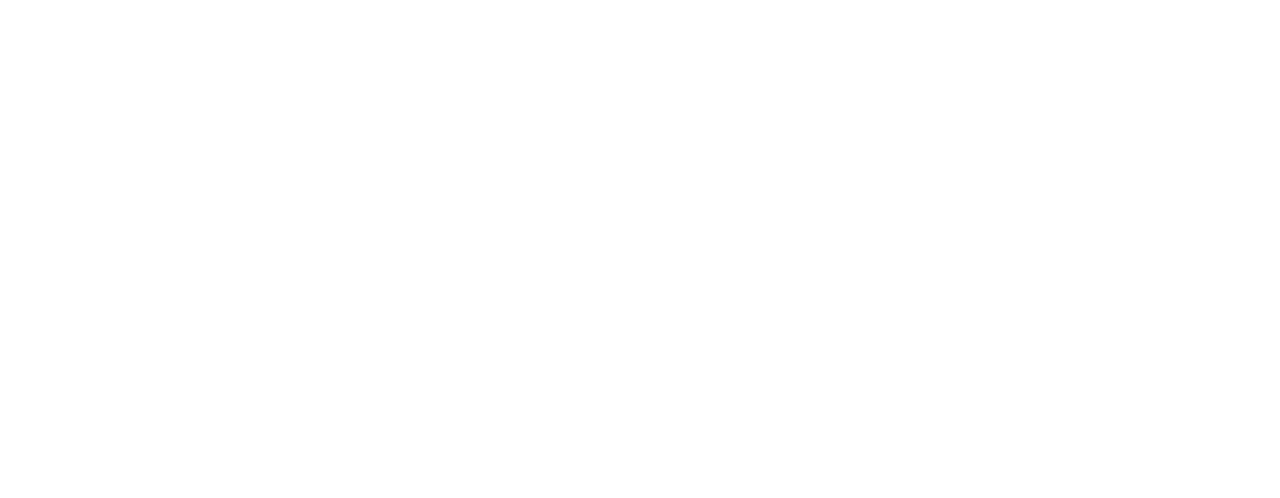
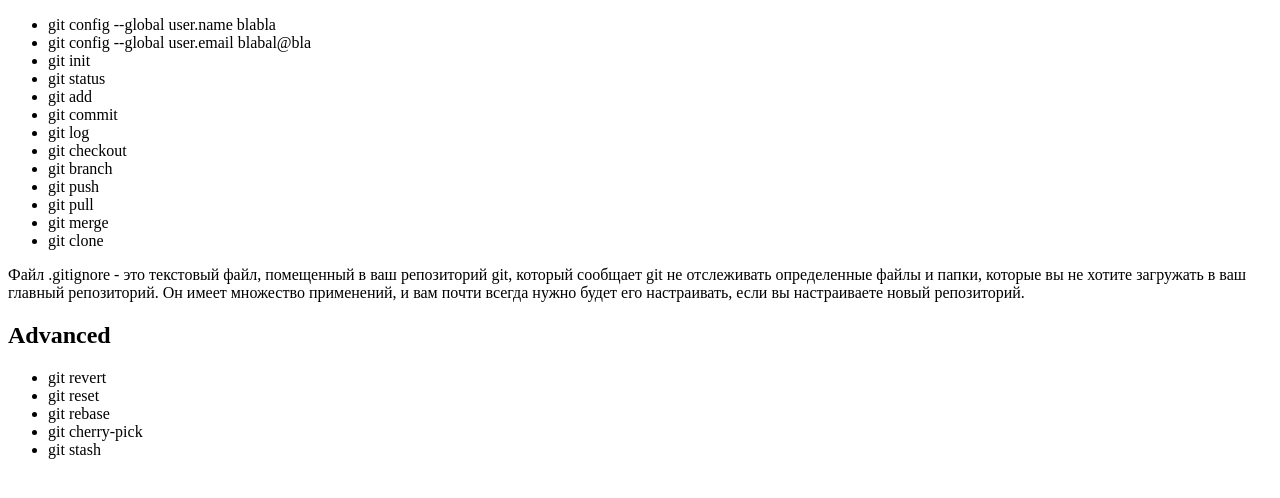
Before and after one commit to vla1975/cursor_HW-1, a plain HTML site: page index.html in a window 1280 px wide. Drawn offline with Linux system fonts and the light colour scheme.

Commit message:
Update index.html
add boddy

```diff
--- a/index.html
+++ b/index.html
@@ -6,5 +6,36 @@
     <meta name="viewport" content="width=device-width, initial-scale=1.0" />
     <title>Document</title>
   </head>
-  <body></body>
+  <body>
+    <ul>
+      <li>git config --global user.name blabla</li>
+      <li>git config --global user.email blabal@bla</li>
+      <li>git init</li>
+      <li>git status</li>
+      <li>git add</li>
+      <li>git commit</li>
+      <li>git log</li>
+      <li>git checkout</li>
+      <li>git branch</li>
+      <li>git push</li>
+      <li>git pull</li>
+      <li>git merge</li>
+      <li>git clone</li>
+    </ul>
+    <p>
+      Файл .gitignore - это текстовый файл, помещенный в ваш репозиторий git,
+      который сообщает git не отслеживать определенные файлы и папки, которые вы
+      не хотите загружать в ваш главный репозиторий. Он имеет множество
+      применений, и вам почти всегда нужно будет его настраивать, если вы
+      настраиваете новый репозиторий.
+    </p>
+    <h2>Advanced</h2>
+    <ul>
+      <li>git revert</li>
+      <li>git reset</li>
+      <li>git rebase</li>
+      <li>git cherry-pick</li>
+      <li>git stash</li>
+    </ul>
+  </body>
 </html>
```
